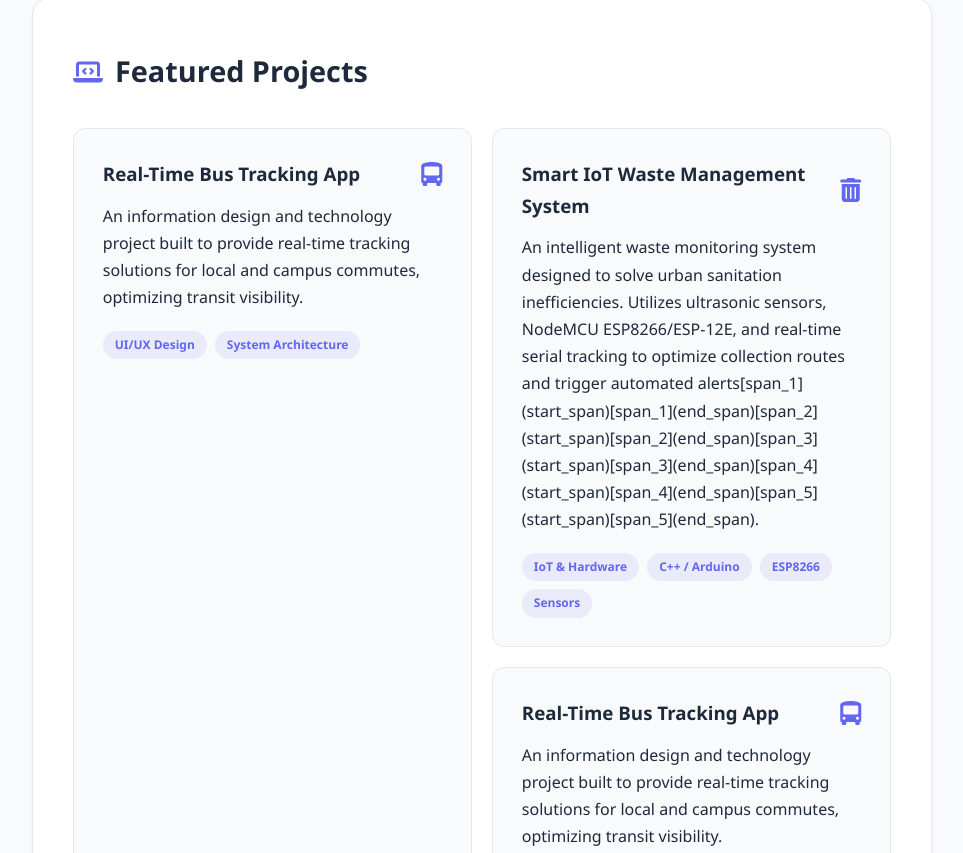
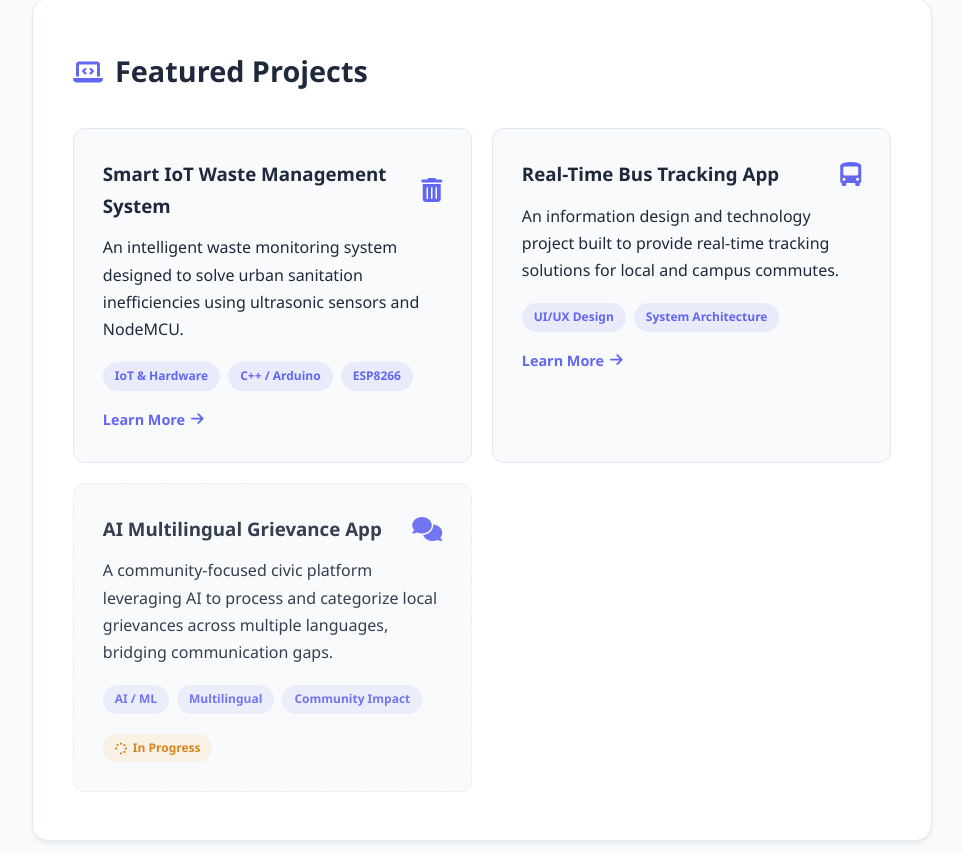
Before and after one commit to shaheenabanu469-glitch/portfolio, a plain HTML site: page index.html in a window 1280 px wide. Shown: the part 1653-2506 px from the top of the page, without its empty margins (158-1121 px from the left). Drawn offline with Linux system fonts and the light colour scheme.

Commit message:
Fix layout and add AI Multilingual Grievance App

```diff
--- a/index.html
+++ b/index.html
@@ -77,21 +77,10 @@
     </section>
 
     <!-- Projects Section -->
+   <!-- Projects Section -->
     <section id="projects" class="section">
         <h2><i class="fa-solid fa-laptop-code"></i> Featured Projects</h2>
         <div class="projects-grid">
-            <div class="project-card">
-                <div class="project-header">
-                    <h3>Real-Time Bus Tracking App</h3>
-                    <i class="fa-solid fa-bus-simple"></i>
-                </div>
-                <p>An information design and technology project built to provide real-time tracking solutions for local and campus commutes, optimizing transit visibility.</p>
-                <div class="tags">
-                    <span>UI/UX Design</span>
-                    <span>System Architecture</span>
-
-                 </div>
-            </div> <div class="projects-grid">
 
             <!-- Project 1: IoT Waste Management System -->
             <div class="project-card">
@@ -99,13 +88,13 @@
                     <h3>Smart IoT Waste Management System</h3>
                     <i class="fa-solid fa-trash-can"></i>
                 </div>
-                <p>An intelligent waste monitoring system designed to solve urban sanitation inefficiencies. Utilizes ultrasonic sensors, NodeMCU ESP8266/ESP-12E, and real-time serial tracking to optimize collection routes and trigger automated alerts[span_1](start_span)[span_1](end_span)[span_2](start_span)[span_2](end_span)[span_3](start_span)[span_3](end_span)[span_4](start_span)[span_4](end_span)[span_5](start_span)[span_5](end_span).</p>
+                <p>An intelligent waste monitoring system designed to solve urban sanitation inefficiencies using ultrasonic sensors and NodeMCU.</p>
                 <div class="tags">
                     <span>IoT & Hardware</span>
                     <span>C++ / Arduino</span>
                     <span>ESP8266</span>
-                    <span>Sensors</span>
                 </div>
+                <button class="btn-details" onclick="openModal('iotModal')">Learn More <i class="fa-solid fa-arrow-right"></i></button>
             </div>
 
             <!-- Project 2: Real-Time Bus Tracking App -->
@@ -114,14 +103,15 @@
                     <h3>Real-Time Bus Tracking App</h3>
                     <i class="fa-solid fa-bus-simple"></i>
                 </div>
-                <p>An information design and technology project built to provide real-time tracking solutions for local and campus commutes, optimizing transit visibility.</p>
+                <p>An information design and technology project built to provide real-time tracking solutions for local and campus commutes.</p>
                 <div class="tags">
                     <span>UI/UX Design</span>
                     <span>System Architecture</span>
                 </div>
+                <button class="btn-details" onclick="openModal('busModal')">Learn More <i class="fa-solid fa-arrow-right"></i></button>
             </div>
 
-        </div><!-- Project 3: AI Multilingual Grievance App (In Progress) -->
+            <!-- Project 3: AI Multilingual Grievance App (In Progress) -->
             <div class="project-card in-progress">
                 <div class="project-header">
                     <h3>AI Multilingual Grievance App</h3>
@@ -137,6 +127,8 @@
                     <span class="status-badge"><i class="fa-solid fa-spinner fa-spin"></i> In Progress</span>
                 </div>
             </div>
+
+        </div>
     </section>
 
     <!-- Leadership Section -->
```
